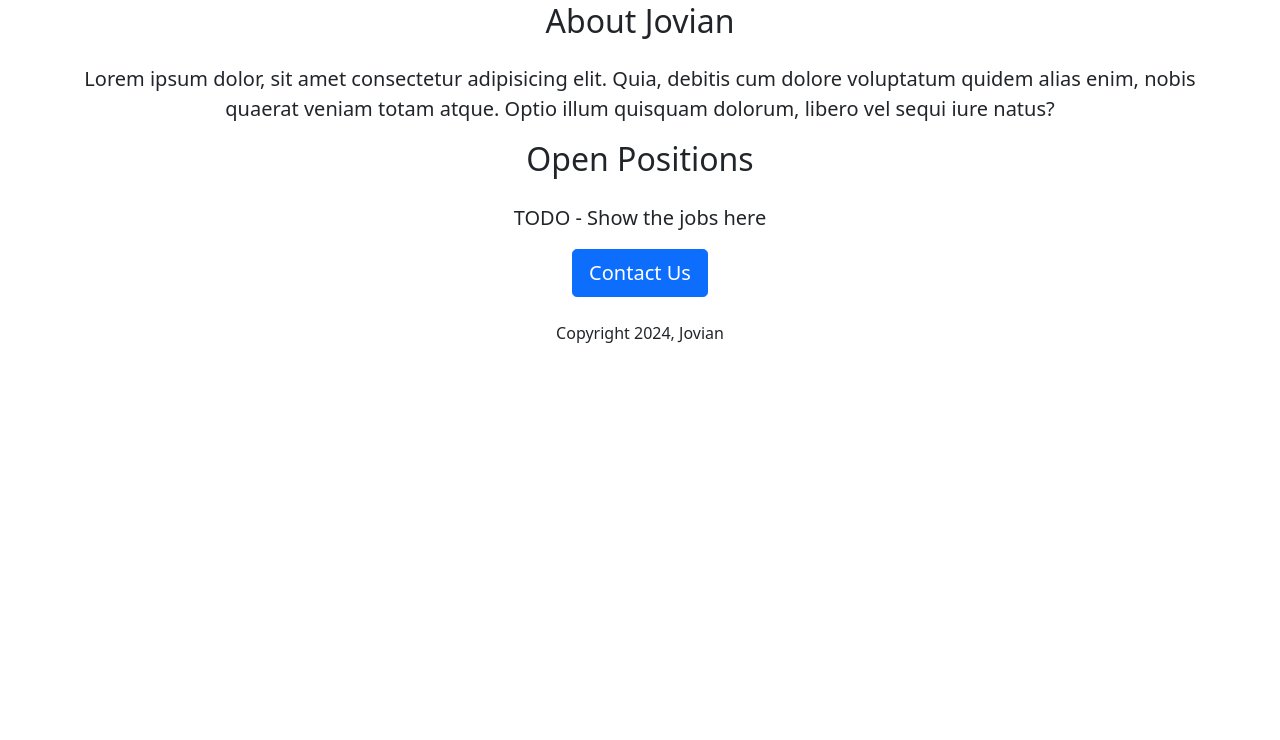
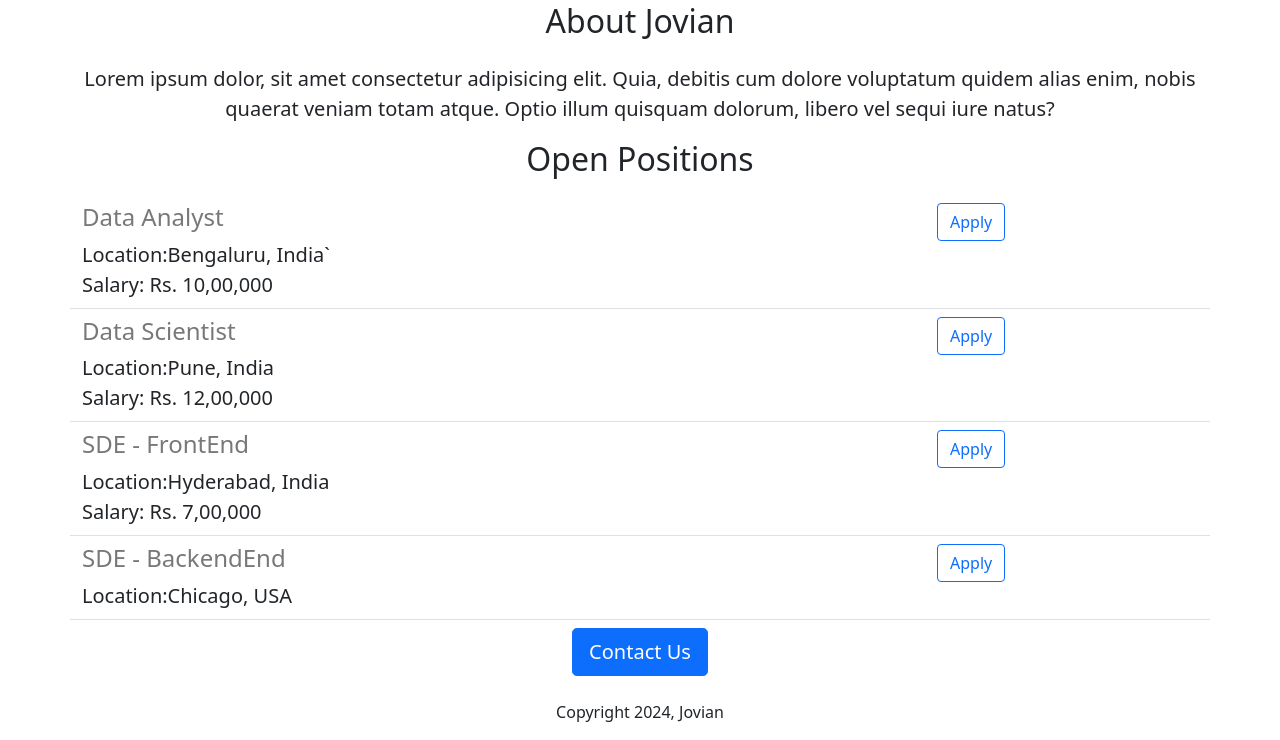
Before and after one commit to opingale0208/jovian-careers-website, a Flask app: page / in a window 1280 px wide. Shown: the part 446-1186 px from the top of the page. Before the commit the page ends 789 px from the top, so only its background shows below. Run offline with Flask 3, Linux system fonts and the light colour scheme.

Commit message:
added dynamic data and api route

```diff
--- a/app.py
+++ b/app.py
@@ -1,10 +1,40 @@
-from flask import Flask, render_template
+from flask import Flask, render_template, jsonify
 
 app = Flask(__name__)
 
+jobs = [
+    {
+        'id':1,
+        'title': 'Data Analyst',
+        'location': 'Bengaluru, India`',
+        'salary': 'Rs. 10,00,000'
+    },
+    {
+        'id':2,
+        'title': 'Data Scientist',
+        'location': 'Pune, India',
+        'salary': 'Rs. 12,00,000'
+    },
+    {
+        'id':3,
+        'title': 'SDE - FrontEnd',
+        'location': 'Hyderabad, India',
+        'salary': 'Rs. 7,00,000'
+    },
+    {
+        'id':4,
+        'title': 'SDE - BackendEnd',
+        'location': 'Chicago, USA',
+    }
+]
+
 @app.route("/")
 def hello_jovian():
-    return render_template('home.html')
+    return render_template('home.html', jobs = jobs)
+
+@app.route("/api/jobs")
+def list_jobs():
+    return jsonify(jobs)
 
 if __name__=="__main__":
     app.run(host = '0.0.0.0', debug = True)
--- a/templates/home.html
+++ b/templates/home.html
@@ -24,9 +24,11 @@
             Optio illum quisquam dolorum, libero vel sequi iure natus?
         </p>
         <h2 class="text-center mt-2 mb-4">Open Positions</h2>
-        <p class="lead text-center">
-            TODO - Show the jobs here
-        </p>
+        <div class="lead">
+            {% for job in jobs %}
+                {% include 'jobitem.html' %}
+            {% endfor %}
+        </div>
         <div class="text-center">
             <button class="btn btn-primary btn-lg">Contact Us</button>
             <p class="mt-4">Copyright 2024, Jovian</p>
--- /dev/null
+++ b/templates/jobitem.html
@@ -0,0 +1,15 @@
+<div class="mb-2 border-bottom pb-2 row">
+    <div class="col-9">
+        <h4 style="color: rgb(120, 120, 120);">{{job['title']}}</h4>
+        <div>
+            <b>Location:</b>{{job['location']}}
+        </div>
+        {% if 'salary' in job %}
+            <div><b>Salary: </b>{{job['salary']}}</div>
+        {% endif %}
+    </div>
+    <div class="col-3">
+        <button type="button" class="btn btn-outline-primary">Apply</button>
+    </div>
+
+</div>
```
